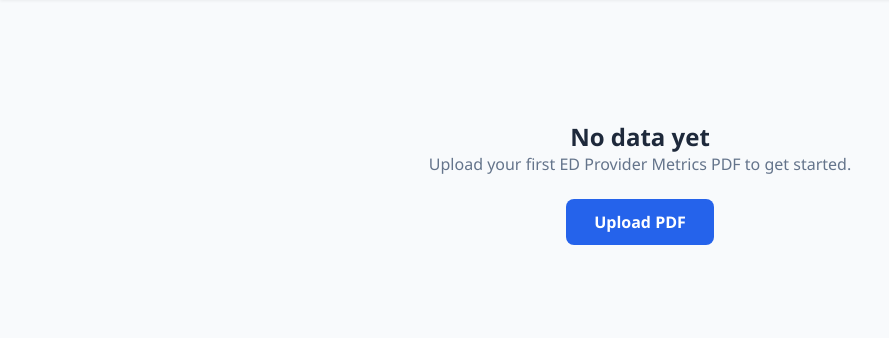
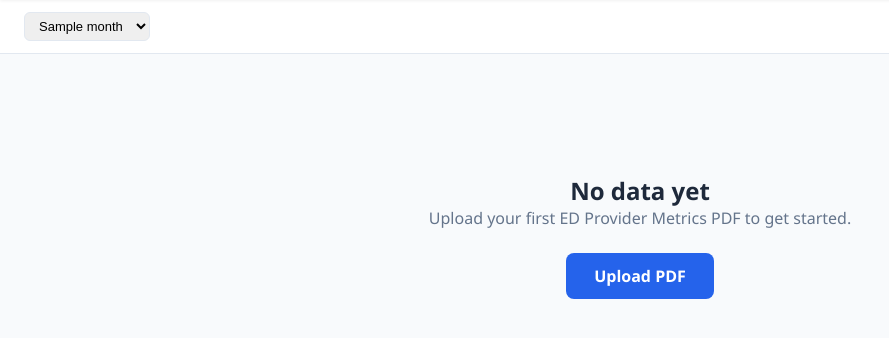
Before and after one commit to branjoho/ed-metrics, a Flask app: template templates/dashboard.html in a window 1280 px wide. Shown: the part 56-394 px from the top of the page, without its empty margins (0-889 px from the left). Run offline with Flask 3, Linux system fonts and the light colour scheme; the template is opened without the code that fills it: most values are stand-ins (such as "Sample title", 1, 10 or a date in 2020); parts of the project's set-up code (start-up, migrations or seed data) failed here and were passed over.

Commit message:
fix: FK pragma in get_db, move month selector to dashboard template, strengthen register test
Co-Authored-By: Claude Sonnet 4.6 <noreply@anthropic.com>

```diff
--- a/templates/base.html
+++ b/templates/base.html
@@ -11,17 +11,6 @@
 <nav>
   <span class="brand">ED Provider Dashboard</span>
   {% if current_user.is_authenticated %}
-    {% if month_list is defined and month_list and sel_idx is defined %}
-    <select onchange="window.location='/dashboard?month='+this.value.split('/')[0]+'&year='+this.value.split('/')[1]"
-            style="margin:0 12px;padding:5px 10px;border:1px solid #e2e8f0;border-radius:6px;font-size:13px;">
-      {% for m in month_list %}
-      <option value="{{ m.month }}/{{ m.year }}"
-        {% if loop.index0 == sel_idx %}selected{% endif %}>
-        {{ m.label }}
-      </option>
-      {% endfor %}
-    </select>
-    {% endif %}
     <span class="nav-user">{{ current_user.username }}</span>
     <a href="{{ url_for('upload_page') }}">Upload PDF</a>
     <form method="post" action="{{ url_for('logout') }}" style="display:inline">
--- a/templates/dashboard.html
+++ b/templates/dashboard.html
@@ -1,5 +1,17 @@
 {% extends 'base.html' %}
 {% block content %}
+{% if month_list %}
+<div style="padding: 12px 24px; border-bottom: 1px solid #e2e8f0; background: #fff;">
+  <select onchange="window.location='/dashboard?month='+this.value.split('/')[0]+'&year='+this.value.split('/')[1]"
+          style="padding:5px 10px;border:1px solid #e2e8f0;border-radius:6px;font-size:13px;">
+    {% for m in month_list %}
+    <option value="{{ m.month }}/{{ m.year }}" {% if loop.index0 == sel_idx %}selected{% endif %}>
+      {{ m.label }}
+    </option>
+    {% endfor %}
+  </select>
+</div>
+{% endif %}
 {% if not has_data %}
 <div style="max-width:600px;margin:80px auto;text-align:center;padding:40px;">
   <h2>No data yet</h2>
```
Also changed, not shown: tests/test_auth.py (+8 -1 lines).
